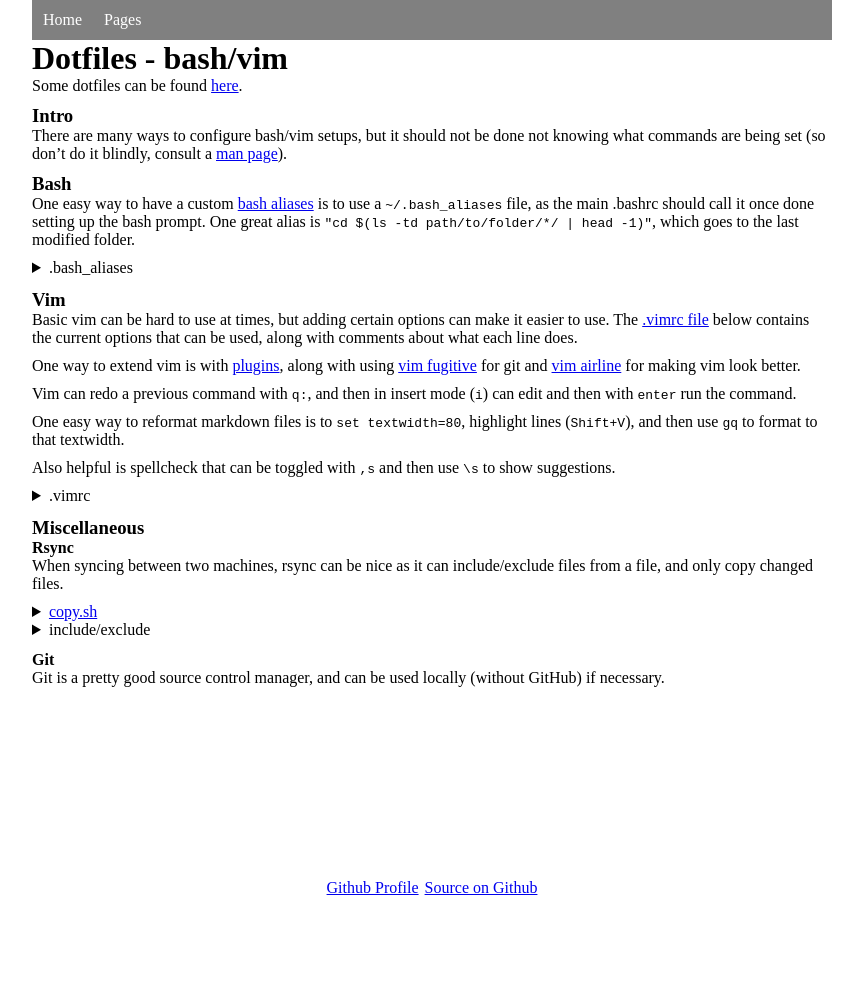
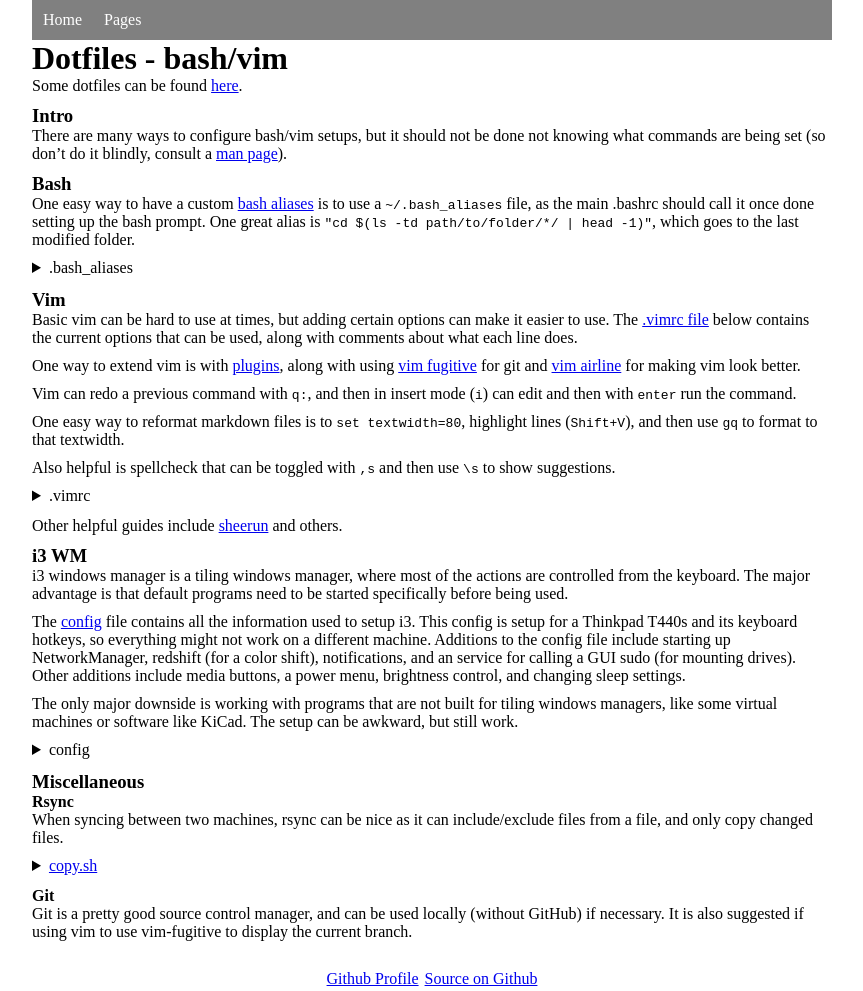
Before and after one commit to mwyoung/mwyoung.github.io, a Jekyll site: the page built from _pages/dotfiles.md, in a window 1280 px wide. Shown: the whole page, without its empty margins (208-1071 px from the left). Built offline with Jekyll 4.4.1, drawn with Linux system fonts in a browser that asks for light colours; before the commit the page ends 900 px from its top, so only the background shows below that.

Commit message:
Update weather and dotfiles

```diff
--- a/_pages/dotfiles.md
+++ b/_pages/dotfiles.md
@@ -52,6 +52,33 @@ suggestions.
 </details>
 <h6>&nbsp;</h6>
 
+Other helpful guides include [sheerun](https://sheerun.net/2014/03/21/how-to-boost-your-vim-productivity/) and others.
+
+### i3 WM
+i3 windows manager is a tiling windows manager, where most of the actions are controlled
+from the keyboard. The major advantage is that default programs need to be started
+specifically before being used.
+
+The [config](https://github.com/mwyoung/Dotfiles/blob/master/.config/i3/config) file
+contains all the information used to setup i3. This config is setup for a Thinkpad T440s
+and its keyboard hotkeys, so everything might not work on a different machine. Additions
+to the config file include starting up NetworkManager, redshift (for a color shift),
+notifications, and an service for calling a GUI sudo (for mounting drives). Other
+additions include media buttons, a power menu, brightness control, and changing sleep
+settings.
+
+The only major downside is working with programs that are not built for tiling windows
+managers, like some virtual machines or software like KiCad. The setup can be awkward, but
+still work.
+
+<details>
+<summary>config</summary>
+{% highlight shell%}
+{% include config %}
+{% endhighlight %}
+</details>
+<h6>&nbsp;</h6>
+
 ### Miscellaneous
 #### Rsync
 When syncing between two machines, rsync can be nice as it can include/exclude files from
@@ -62,7 +89,6 @@ a file, and only copy changed files.
 {% highlight shell%}
 {% include copy.sh %}
 {% endhighlight %}
-</details>
 <details>
 <summary>include/exclude</summary>
 <h4><b>copy_include</b></h4>
@@ -74,8 +100,10 @@ a file, and only copy changed files.
 {% include copy_exclude %}
 {% endhighlight %}
 </details>
+</details>
 <h6>&nbsp;</h6>
 
 #### Git
 Git is a pretty good source control manager, and can be used locally (without GitHub) if
-necessary.
+necessary. It is also suggested if using vim to use vim-fugitive to display the current
+branch.
```
Also changed, not shown: _pages/weather-station.md (+9 -5 lines), sitemap.xml (+5 -3 lines), 1 other file.
